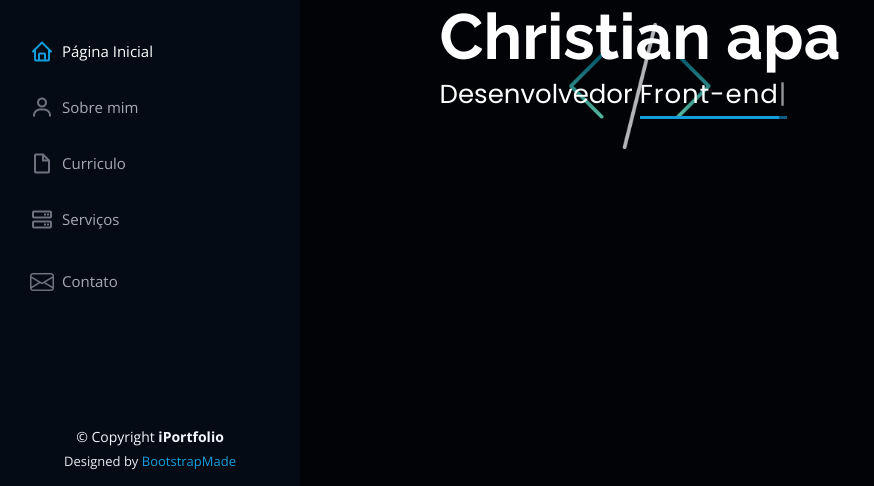
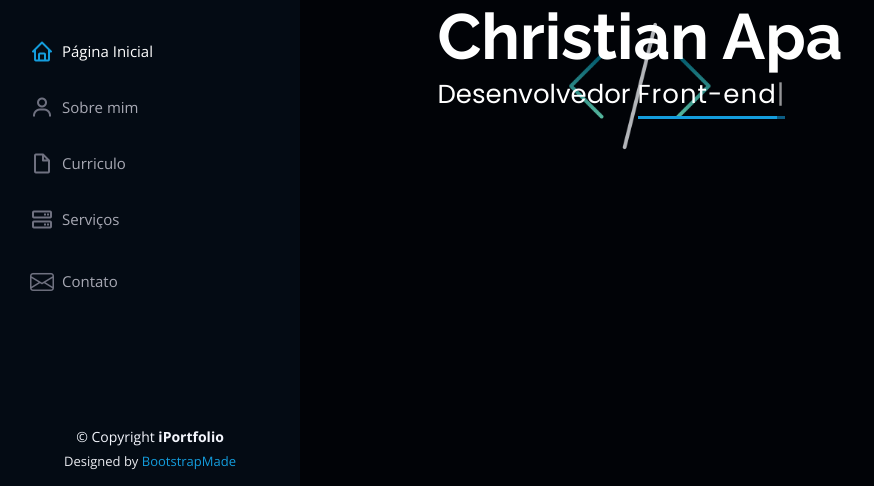
Before and after one commit to chronald/meu-portfolio, a plain HTML site: page index.html in a window 1280 px wide. Shown: the part 314-800 px from the top of the page, without its empty margins (0-874 px from the left). Drawn offline with nearby package versions, Linux system fonts and the light colour scheme.

Commit message:
atualizando nome

```diff
--- a/index.html
+++ b/index.html
@@ -70,7 +70,7 @@
   <!-- ======= Hero Section ======= -->
   <section id="hero" class="d-flex flex-column justify-content-center align-items-center">
     <div class="hero-container" data-aos="fade-in">
-      <h1>Christian apa</h1>
+      <h1>Christian Apa</h1>
       <p>Desenvolvedor <span class="typed" data-typed-items="Front-end"></span></p>
     </div>
   </section><!-- End Hero -->
```
